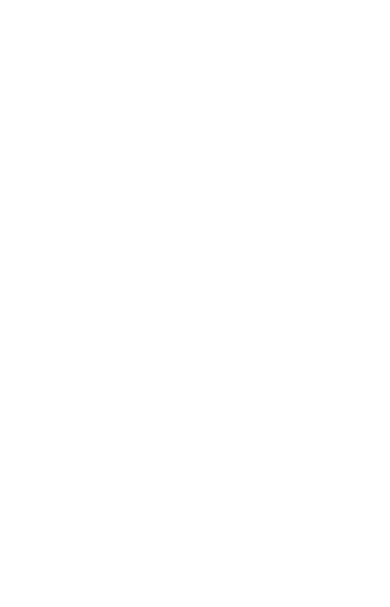
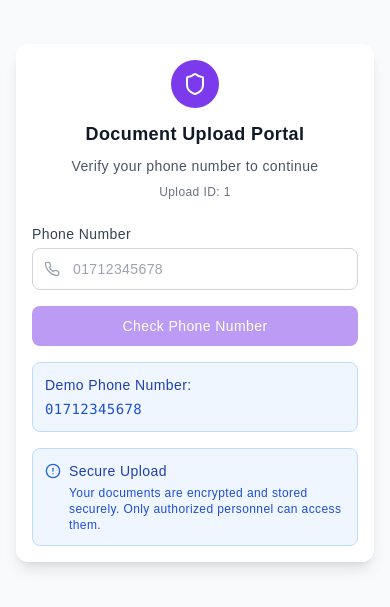
Before and after one commit to AHKWebfix/shopno-bidesh-porashuna-27, a React (Vite) app: page /upload/id/1 in a window 390 px wide. Before the commit this address had no page. Shown: the part 119-726 px from the top of the page. Built offline with nearby package versions, Linux system fonts and the light colour scheme; a web font is replaced by a local one.

Commit message:
Update upload URL and demo phone number
Changed the file upload URL path to `/upload/:linkId/` and updated the demo phone number to `01712345678` in the student document upload page.

```diff
--- a/src/App.tsx
+++ b/src/App.tsx
@@ -45,7 +45,7 @@ const AppContent = () => {
           <Route path="/contact" element={<Contact />} />
 
           {/* Student Upload Route */}
-          <Route path="/upload/:linkId" element={<StudentDocumentUpload />} />
+          <Route path="/upload/id/:linkId" element={<StudentDocumentUpload />} />
 
           {/* Admin Routes */}
           <Route path="/admin/login" element={<AdminLogin />} />
--- a/src/pages/student/DocumentUpload.tsx
+++ b/src/pages/student/DocumentUpload.tsx
@@ -1,4 +1,3 @@
-
 import React, { useState } from 'react';
 import { useParams } from 'react-router-dom';
 import {
@@ -21,7 +20,7 @@ const StudentDocumentUpload = () => {
 
   // Mock lead list - in real implementation this would come from your database
   const registeredPhoneNumbers = [
-    '+880 1712-345678',
+    '01712345678',
     '+880 1812-456789',
     '+880 1912-567890',
     '+880 1612-234567',
@@ -120,7 +119,7 @@ const StudentDocumentUpload = () => {
                     setPhoneNumber(e.target.value);
                     setVerificationError('');
                   }}
-                  placeholder="+880 1712-345678"
+                  placeholder="01712345678"
                   className="pl-10 pr-4 py-2.5 sm:py-3 w-full border border-gray-300 rounded-lg focus:ring-2 focus:ring-primary focus:border-transparent text-sm lg:text-base"
                 />
               </div>
@@ -139,6 +138,12 @@ const StudentDocumentUpload = () => {
             >
               {isChecking ? 'Checking...' : 'Check Phone Number'}
             </button>
+
+            {/* Demo Phone Number */}
+            <div className="mt-4 p-3 bg-blue-50 border border-blue-200 rounded-lg">
+              <p className="text-sm text-blue-800 font-medium mb-1">Demo Phone Number:</p>
+              <p className="text-sm text-blue-700 font-mono">01712345678</p>
+            </div>
           </div>
 
           {/* Security Note */}
```
